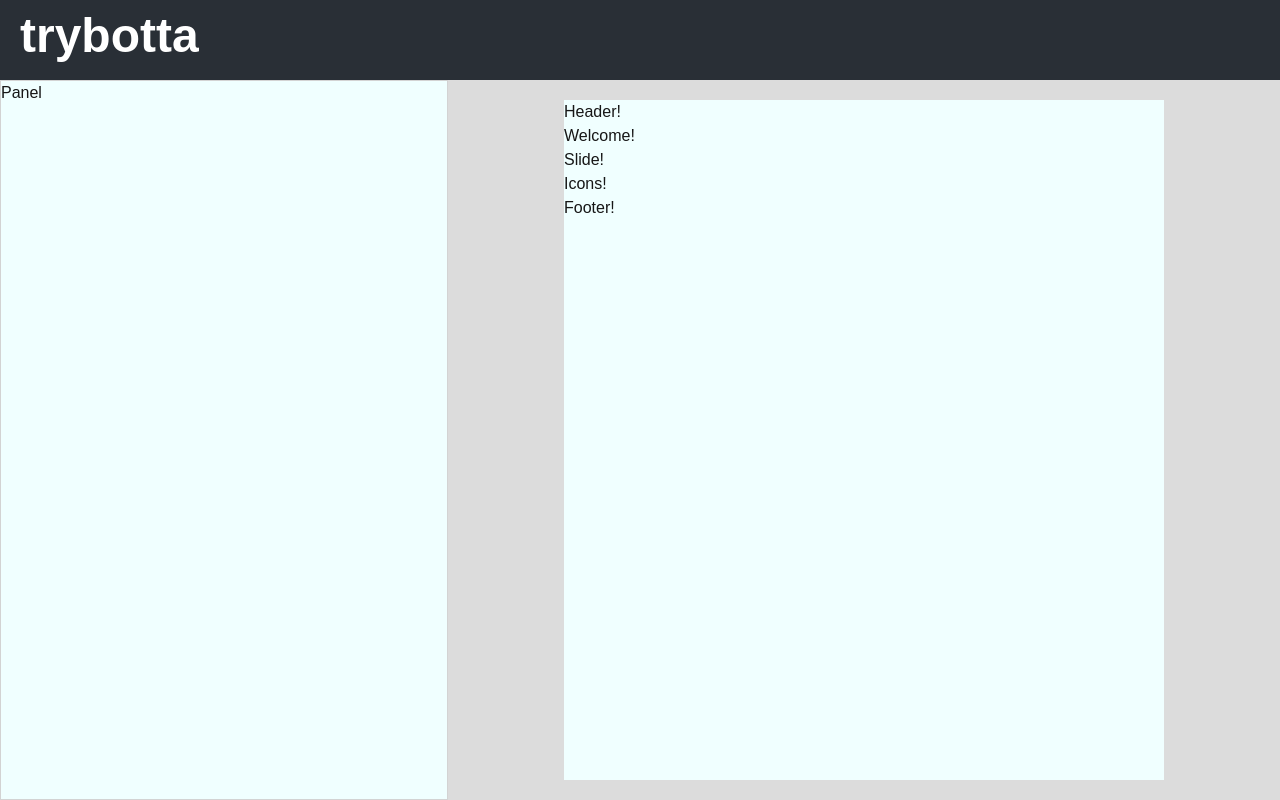
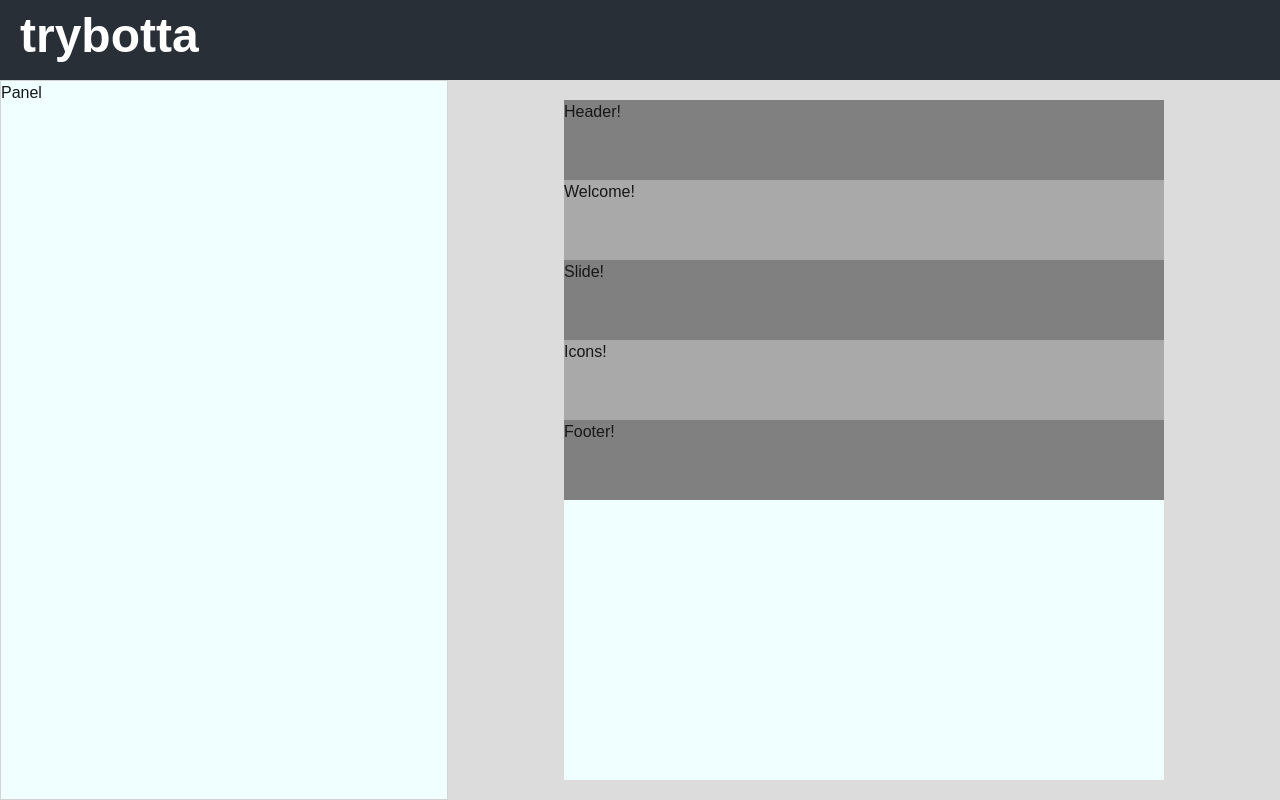
Before and after one commit to roryemagee1/trybotta-next, a Next.js app: page / in a window 1280 px wide. Built offline with nearby package versions, Linux system fonts and the light colour scheme; a web font is replaced by a local one.

Commit message:
Add components CSS module

```diff
--- /dev/null
+++ b/app/components/components.module.css
@@ -0,0 +1,12 @@
+.test {
+  width: 100%;
+  height: 10vh;
+
+  background: gray;
+}
+
+.alttest {
+  width: 100%;
+  height: 10vh;
+  background: darkgray;
+}
--- a/app/components/footer.tsx
+++ b/app/components/footer.tsx
@@ -1,5 +1,9 @@
+
+import styles from '@/app/components/components.module.css';
 export default function Footer() {
   return (
-    <h1>Footer!</h1>
+    <div className={styles.test}>
+      <h1>Footer!</h1>
+    </div>
   )
 }
--- a/app/components/header.tsx
+++ b/app/components/header.tsx
@@ -1,5 +1,10 @@
+
+import styles from '@/app/components/components.module.css';
 export default function Header() {
   return (
-    <h1>Header!</h1>
+    <div className={styles.test}>
+       <h1>Header!</h1>
+    </div>
+
   )
 }
--- a/app/components/icons.tsx
+++ b/app/components/icons.tsx
@@ -1,5 +1,9 @@
+
+import styles from '@/app/components/components.module.css';
 export default function Icons() {
   return (
-    <h1>Icons!</h1>
+    <div className={styles.alttest}>
+      <h1>Icons!</h1>
+    </div>
   )
 }
--- a/app/components/slide.tsx
+++ b/app/components/slide.tsx
@@ -1,5 +1,8 @@
+import styles from '@/app/components/components.module.css';
 export default function Slide() {
   return (
-    <h1>Slide!</h1>
+    <div className={styles.test}>
+      <h1>Slide!</h1>
+    </div>
   )
 }
--- a/app/components/welcome.tsx
+++ b/app/components/welcome.tsx
@@ -1,5 +1,9 @@
+
+import styles from '@/app/components/components.module.css';
 export default function Welcome() {
   return (
-    <h1>Welcome!</h1>
+    <div className={styles.alttest}>
+      <h1>Welcome!</h1>
+    </div>
   )
 }
```
